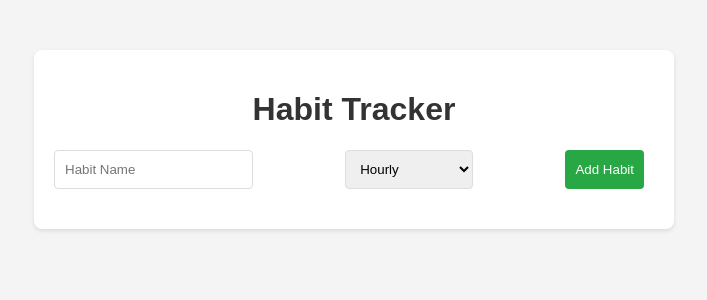
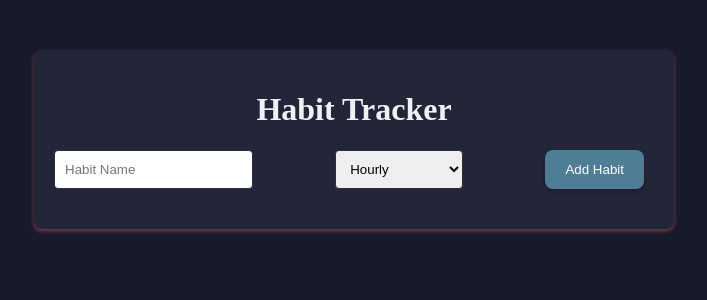
Before and after one commit to hazelknows/Habit-Tracker, a Flask app: page / in a window 1280 px wide. Shown: the top 300 px of the page, without its empty margins (286-993 px from the left). Run offline with Flask 3, Linux system fonts and the light colour scheme.

Commit message:
styles.css

```diff
--- a/static/css/styles.css
+++ b/static/css/styles.css
@@ -1,22 +1,22 @@
 body {
-    font-family: Arial, sans-serif;
+    font-family: 'Times New Roman', Times, serif;
     margin: 0;
     padding: 0;
-    background-color: #f4f4f4;
+    background-color: #171A2B; /*previously #f4f4f4*/
 }
 
 .container {
     max-width: 600px;
     margin: 50px auto;
     padding: 20px;
-    background: #fff;
-    box-shadow: 0 2px 4px rgba(0, 0, 0, 0.1);
+    background: #232538; /*previously #fff*/
+    box-shadow: 0 2px 4px rgba(255, 107, 107, 0.445); /*previously rgba(0, 0, 0, 0.1)*/
     border-radius: 8px;
 }
 
 h1 {
     text-align: center;
-    color: #333;
+    color: #F0F1F5;/*previously #333*/
 }
 
 form {
@@ -27,20 +27,27 @@ form {
 
 input, select, button {
     padding: 10px;
-    border: 1px solid #ddd;
+    border: 1px solid #2C2E3F; /*previously #ddd*/
     border-radius: 4px;
     margin-right: 10px;
 }
 
 button {
-    background: #28a745;
+    background: #4E7D96; /*previously #28a745*/
     color: white;
     border: none;
     cursor: pointer;
+    padding: 10px 20px;
+    border-radius: 8px; /* Rounded corners */
+    box-shadow: 0 2px 4px rgba(0, 0, 0, 0.2); /* Default shadow */
+    transition: transform 0.3s ease, background 0.3s ease, box-shadow 0.3s ease;
 }
 
 button:hover {
-    background: #218838;
+    background: #365B6B; /* Change to a darker green, previously #218838*/
+    transform: scale(1.15); /* Slight enlargement */
+    box-shadow: 0 4px 8px rgba(0, 0, 0, 0.3); /* Bigger shadow for the "lift" effect */
+    filter: brightness(1.1); /* Slightly increase brightness */
 }
 
 #habits-list {
```
